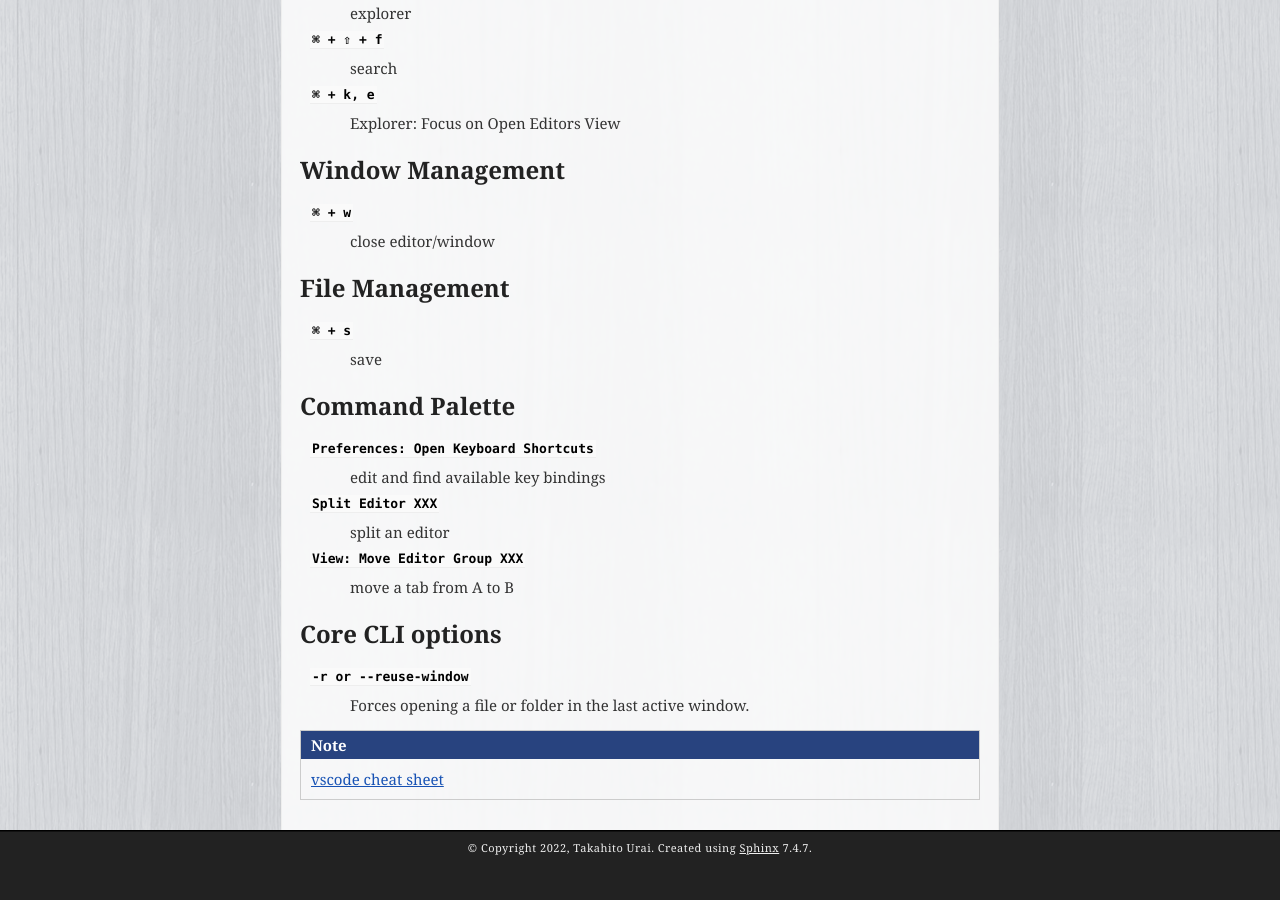
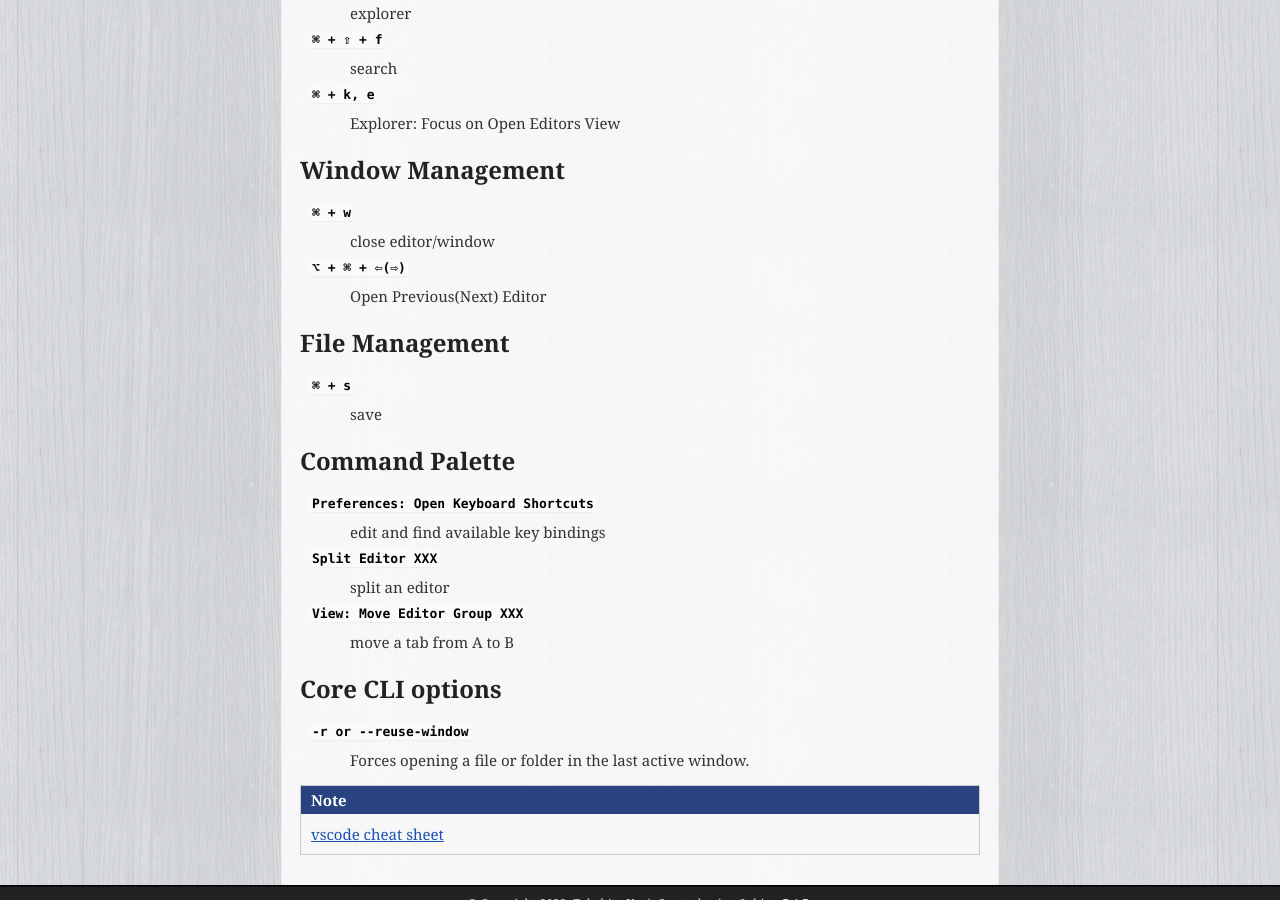
Before and after one commit to uraitakahito/shortcuts, a Sphinx documentation site: the page built from source/vscode.rst, in a window 1280 px wide and 900 px high, scrolled down 1994 px. Built offline with Sphinx 7.4.7, drawn with Linux system fonts in a browser that asks for light colours; before the commit the page ends 2857 px from its top, so only the background shows below that.

Commit message:
Add shortcut for switching editors

```diff
--- a/source/vscode.rst
+++ b/source/vscode.rst
@@ -113,6 +113,9 @@ Window Management
 ``⌘ + w``
    close editor/window
 
+``⌥ + ⌘ + ⇦(⇨)``
+   Open Previous(Next) Editor
+
 File Management
 =========================
 
```
